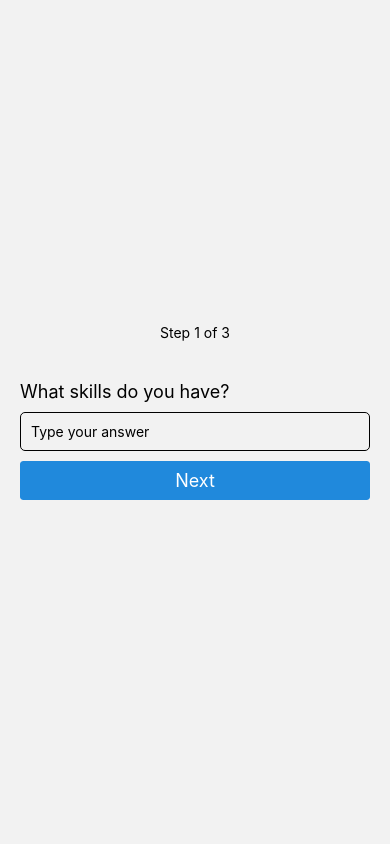
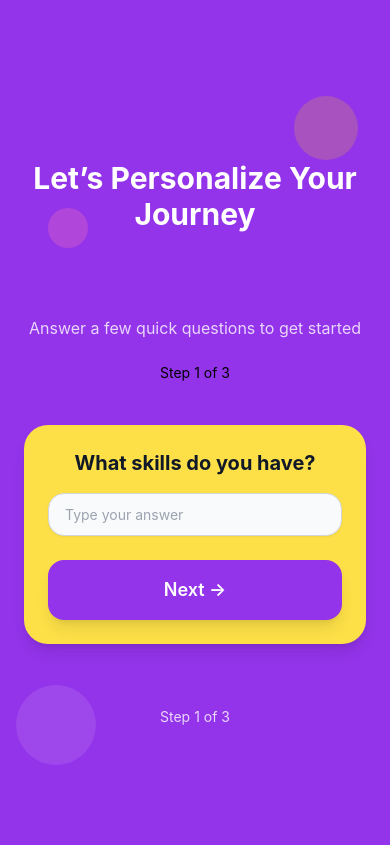
Before and after one commit to Y3S2-Projects/UEE-TechHunt, a React Native app in the folder Frontend-UEE-TechHunt/: screen /Quiz in a window 390 px wide. Built offline with nearby package versions, Linux system fonts and the light colour scheme.

Commit message:
feat: enhance onboarding screens with improved layout and styling

```diff
--- a/Frontend-UEE-TechHunt/app/screens/Onboarding/OnboardingQuiz.tsx
+++ b/Frontend-UEE-TechHunt/app/screens/Onboarding/OnboardingQuiz.tsx
@@ -1,8 +1,8 @@
 import { StackNavigationProp } from "@react-navigation/stack";
 import React, { useState } from "react";
-import { StyleSheet, View } from "react-native";
+import { View, Text, TouchableOpacity } from "react-native";
+import { OnboardingStackParamList } from "../../navigation/OnboardingStack";
 import ProgressStepper from "../../components/ProgressStepper";
-import { OnboardingStackParamList } from "../../navigation/OnboardingStack";
 import OnboardingStep from "./OnboardingStep";
 
 const steps = [
@@ -33,19 +33,48 @@ export default function OnboardingQuiz({ navigation }: Props) {
   };
 
   return (
-    <View style={styles.container}>
+    <View className="flex-1 bg-purple-600">
+      <View className="flex-1 px-6 py-20">
+        {/* Header */}
+        <View className="items-center mb-6">
+          <Text className="text-3xl font-bold text-white text-center py-20">
+            Let’s Personalize Your Journey
+          </Text>
+          <Text className="text-base text-white text-opacity-80 text-center mt-1">
+            Answer a few quick questions to get started
+          </Text>
+        </View>
+
+        {/* Progress Stepper */}
+        <View className="mb-6">
           <ProgressStepper
             currentStep={currentStep + 1}
             totalSteps={steps.length}
           />
+        </View>
+
+        {/* Step Card */}
+        <View className="flex-1 items-center justify-center">
+          <View className="w-full bg-yellow-300 rounded-3xl p-6 shadow-lg">
             <OnboardingStep
               question={steps[currentStep].question}
               onNext={handleNext}
             />
           </View>
+        </View>
+
+        {/* Footer with Step Count */}
+        <View className="mt-6 py-10">
+          <Text className="text-white text-opacity-80 text-center">
+            Step {currentStep + 1} of {steps.length}
+          </Text>
+        </View>
+
+        {/* Bottom Decorative Elements */}
+        <View className="absolute bottom-20 left-4 w-20 h-20 bg-white bg-opacity-10 rounded-full" />
+        <View className="absolute top-24 right-8 w-16 h-16 bg-yellow-400 bg-opacity-20 rounded-full" />
+        <View className="absolute top-52 left-12 w-10 h-10 bg-pink-400 bg-opacity-30 rounded-full" />
+      </View>
+    </View>
   );
 }
-
-const styles = StyleSheet.create({
-  container: { flex: 1, justifyContent: "center", padding: 20 },
-});
--- a/Frontend-UEE-TechHunt/app/screens/Onboarding/OnboardingStep.tsx
+++ b/Frontend-UEE-TechHunt/app/screens/Onboarding/OnboardingStep.tsx
@@ -1,6 +1,5 @@
 import React, { useState } from "react";
-import { View, Text, StyleSheet, TextInput } from "react-native";
-import { Button } from "react-native-elements";
+import { View, Text, TextInput, TouchableOpacity } from "react-native";
 
 type Props = {
   question: string;
@@ -11,21 +10,30 @@ export default function OnboardingStep({ question, onNext }: Props) {
   const [answer, setAnswer] = useState("");
 
   return (
-    <View style={styles.container}>
-      <Text style={styles.question}>{question}</Text>
+    <View className="w-full">
+      {/* Question */}
+      <Text className="text-xl font-bold text-gray-900 mb-4 text-center">
+        {question}
+      </Text>
+
+      {/* Input */}
       <TextInput
-        style={styles.input}
+        className="w-full border border-gray-300 rounded-2xl px-4 py-3 bg-gray-50 text-gray-900 mb-6 shadow-sm"
         placeholder="Type your answer"
+        placeholderTextColor="#9ca3af"
         value={answer}
         onChangeText={setAnswer}
       />
-      <Button title="Next" onPress={() => onNext(answer)} />
+
+      {/* Next Button */}
+      <TouchableOpacity
+        className="w-full bg-purple-600 py-4 rounded-2xl shadow-lg active:bg-purple-700"
+        onPress={() => onNext(answer)}
+      >
+        <Text className="text-white text-lg font-semibold text-center">
+          Next →
+        </Text>
+      </TouchableOpacity>
     </View>
   );
 }
-
-const styles = StyleSheet.create({
-  container: { marginVertical: 20 },
-  question: { fontSize: 18, marginBottom: 10 },
-  input: { borderWidth: 1, padding: 10, marginBottom: 10, borderRadius: 5 },
-});
--- a/Frontend-UEE-TechHunt/app/screens/Onboarding/ProfileSetup.tsx
+++ b/Frontend-UEE-TechHunt/app/screens/Onboarding/ProfileSetup.tsx
@@ -1,6 +1,5 @@
 import React, { useState } from "react";
-import { View, Text, StyleSheet, TextInput } from "react-native";
-import { Button, Avatar } from "react-native-elements";
+import { View, Text, TextInput, TouchableOpacity, Image } from "react-native";
 import * as ImagePicker from "expo-image-picker";
 
 export default function ProfileSetup() {
@@ -19,30 +18,47 @@ export default function ProfileSetup() {
   };
 
   return (
-    <View style={styles.container}>
-      <Text style={styles.title}>Profile Setup</Text>
-      <Avatar
-        size="large"
-        rounded
-        source={avatar ? { uri: avatar } : undefined}
-        icon={{ name: "user", type: "font-awesome" }}
-        containerStyle={styles.avatar}
+    <View className="flex-1 bg-purple-600 px-6 py-10">
+      {/* Title */}
+      <Text className="text-3xl font-bold text-white text-center mb-8">
+        Profile Setup
+      </Text>
+
+      {/* Avatar Picker */}
+      <TouchableOpacity
+        className="self-center w-28 h-28 rounded-full bg-white bg-opacity-20 items-center justify-center mb-8 overflow-hidden"
         onPress={pickImage}
-      />
+      >
+        {avatar ? (
+          <Image source={{ uri: avatar }} className="w-full h-full" />
+        ) : (
+          <Text className="text-white text-3xl">👤</Text>
+        )}
+      </TouchableOpacity>
+
+      {/* Name Input */}
       <TextInput
-        style={styles.input}
+        className="w-full border border-gray-300 rounded-2xl px-4 py-3 bg-gray-50 text-gray-900 mb-6 shadow-sm"
         placeholder="Your Name"
+        placeholderTextColor="#9ca3af"
         value={name}
         onChangeText={setName}
       />
-      <Button title="Finish" onPress={() => console.log({ name, avatar })} />
+
+      {/* Finish Button */}
+      <TouchableOpacity
+        className="w-full bg-yellow-400 py-4 rounded-2xl shadow-lg active:bg-yellow-500"
+        onPress={() => console.log({ name, avatar })}
+      >
+        <Text className="text-purple-700 text-lg font-semibold text-center">
+          Finish
+        </Text>
+      </TouchableOpacity>
+
+      {/* Decorative Elements */}
+      <View className="absolute bottom-20 left-4 w-20 h-20 bg-white bg-opacity-10 rounded-full" />
+      <View className="absolute top-32 right-8 w-16 h-16 bg-pink-400 bg-opacity-20 rounded-full" />
+      <View className="absolute top-52 left-12 w-10 h-10 bg-yellow-400 bg-opacity-30 rounded-full" />
     </View>
   );
 }
-
-const styles = StyleSheet.create({
-  container: { flex: 1, padding: 20 },
-  title: { fontSize: 22, marginBottom: 20 },
-  avatar: { alignSelf: "center", marginBottom: 20 },
-  input: { borderWidth: 1, padding: 10, borderRadius: 5, marginBottom: 20 },
-});
--- a/Frontend-UEE-TechHunt/package.json
+++ b/Frontend-UEE-TechHunt/package.json
@@ -28,6 +28,7 @@
     "expo-haptics": "~15.0.7",
     "expo-image": "~3.0.8",
     "expo-image-picker": "~17.0.8",
+    "expo-linear-gradient": "~15.0.7",
     "expo-linking": "~8.0.8",
     "expo-router": "~6.0.8",
     "expo-secure-store": "~15.0.7",
```
Also changed, not shown: 1 other file (tests, documents, lock files or other folders). Lines whose indentation alone changed are shown as unchanged.
